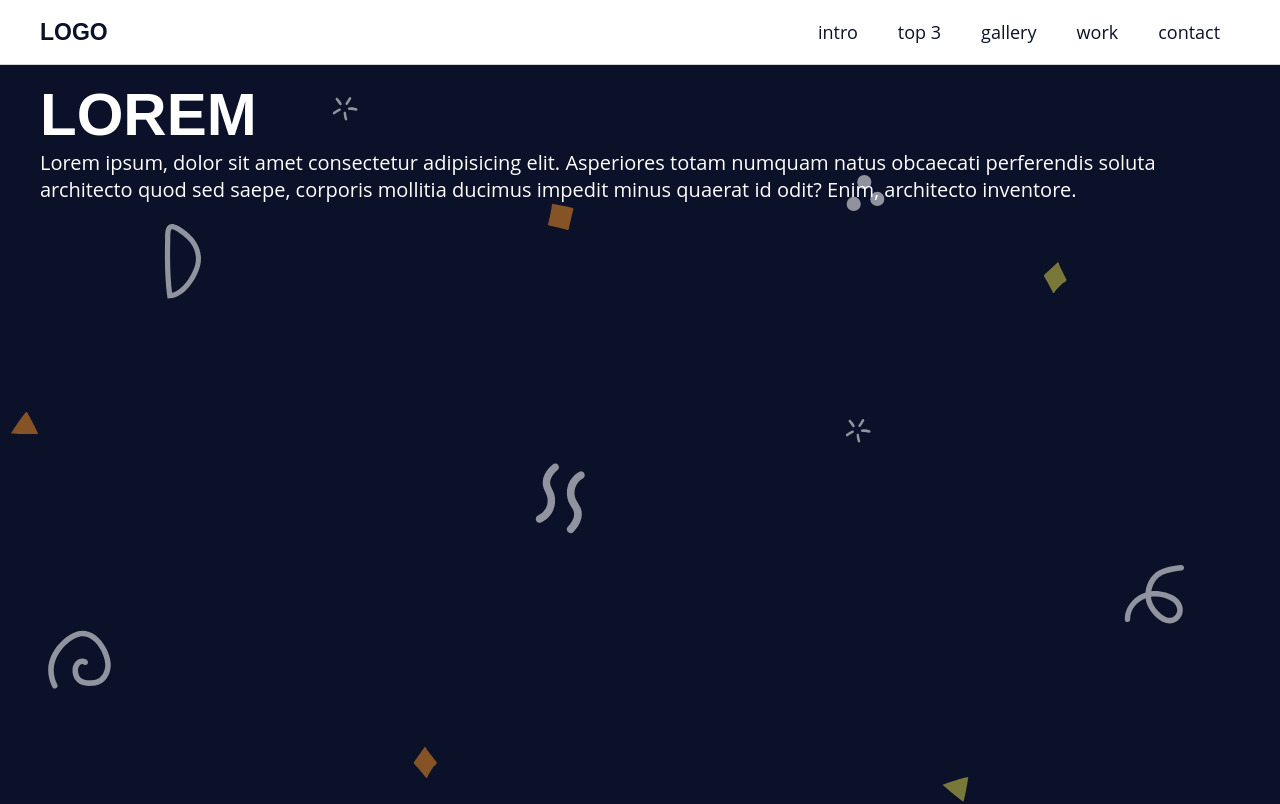
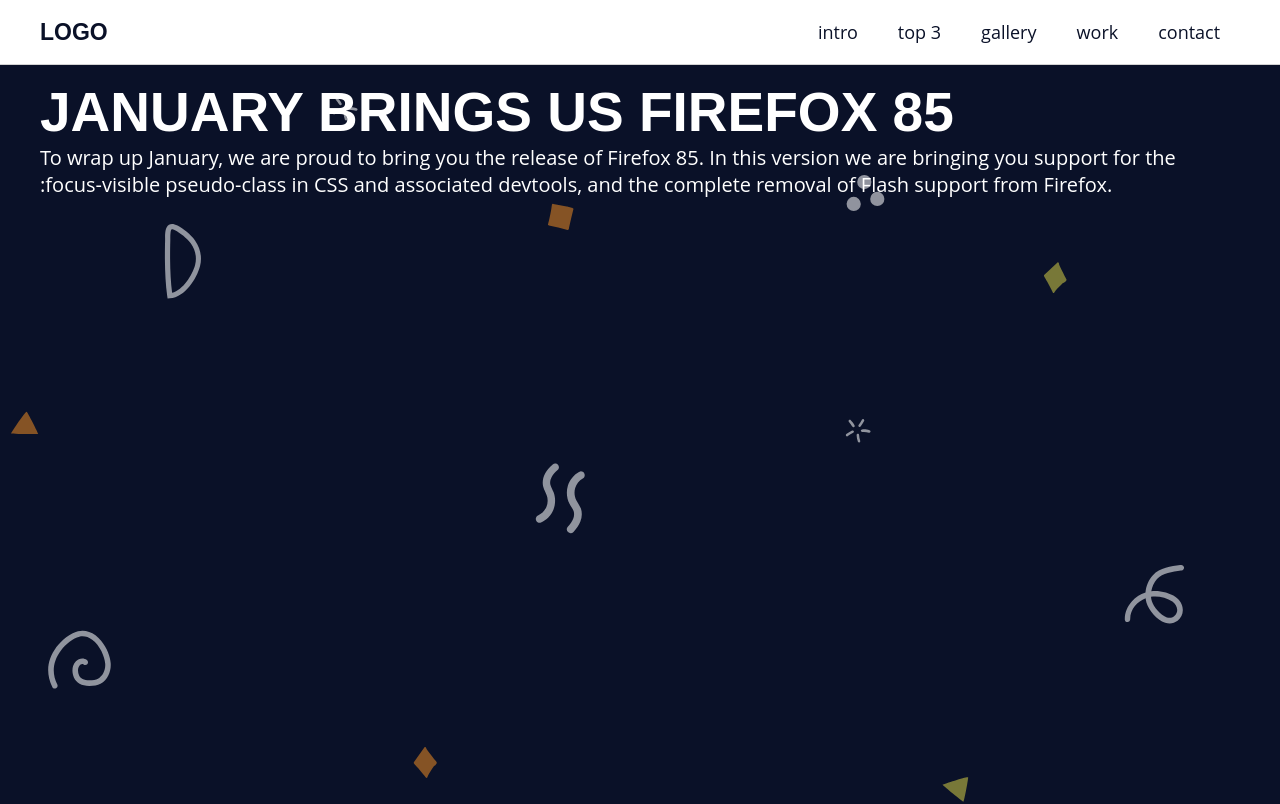
Before and after one commit to Matheus-Madureira-Gomes/LandingPage, a plain HTML site: page index.html in a window 1280 px wide. Shown: the top 804 px of the page. Drawn offline with Linux system fonts and the light colour scheme.

Commit message:
Update index.html

```diff
--- a/index.html
+++ b/index.html
@@ -26,8 +26,10 @@
 
   <section class="main-bg section" id="section1">
     <div class="main-content">
-      <h1>Lorem</h1>
-      <p>Lorem ipsum, dolor sit amet consectetur adipisicing elit. Asperiores totam numquam natus obcaecati perferendis soluta architecto quod sed saepe, corporis mollitia ducimus impedit minus quaerat id odit? Enim, architecto inventore.</p>
+      <h2>JANUARY BRINGS US FIREFOX 85</h2>
+      <p>To wrap up January, we are proud to bring you the release of Firefox 85. In this version we are bringing you
+        support for the :focus-visible pseudo-class in CSS and associated devtools, and the complete removal of Flash
+        support from Firefox.</p>
     </div>
   </section>
 
```
